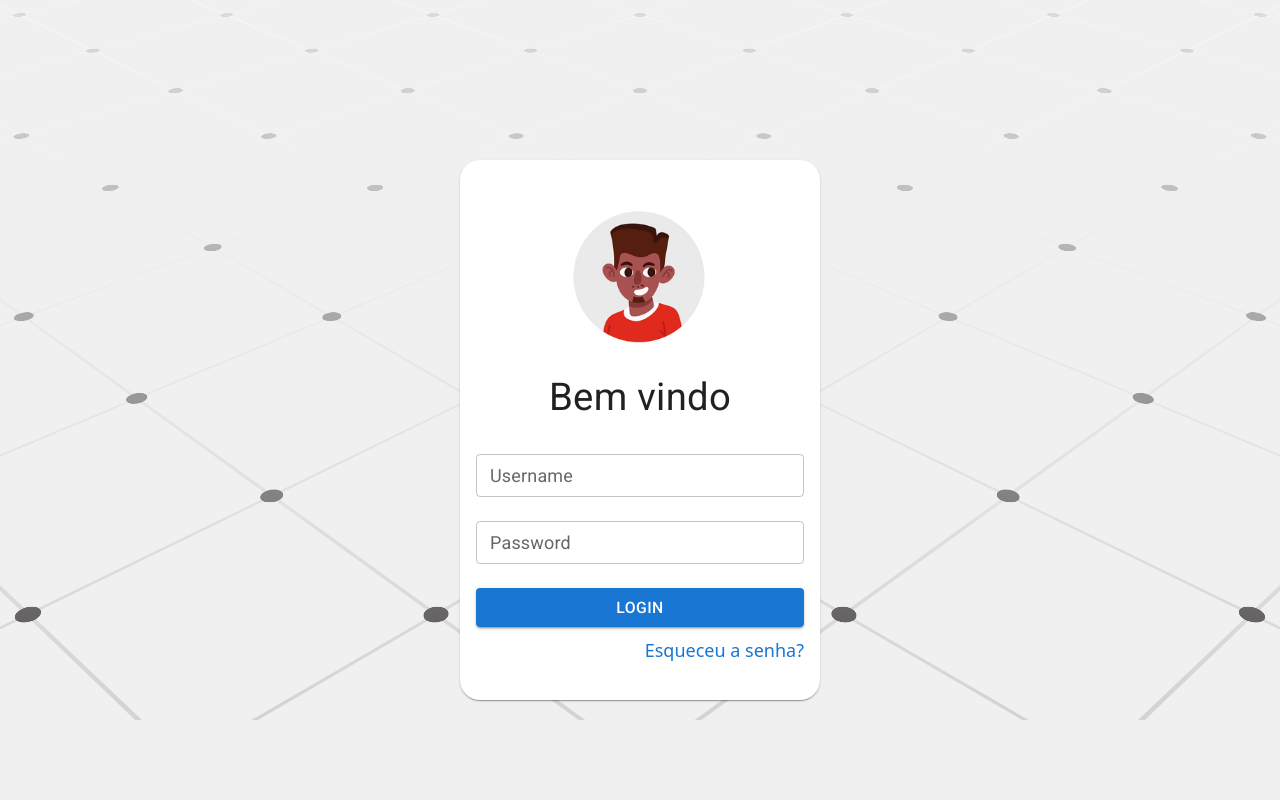
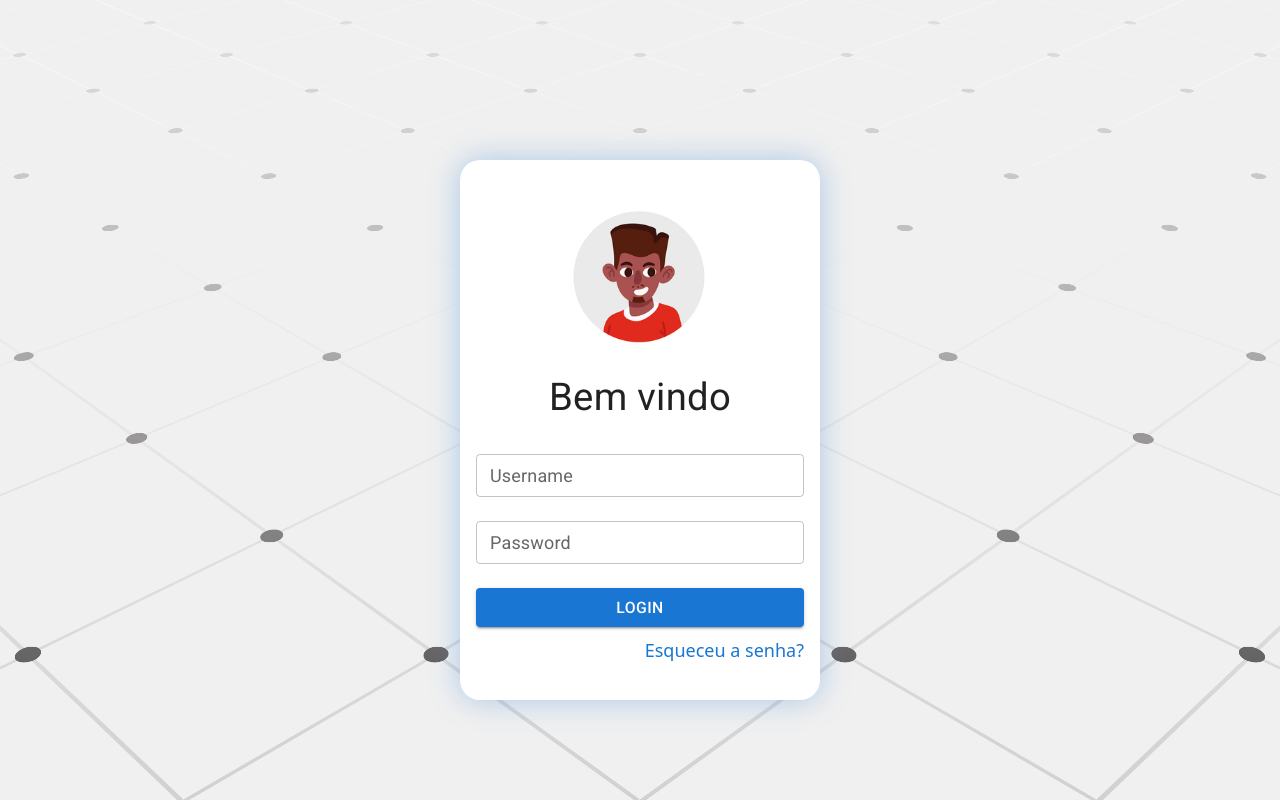
Before and after one commit to paulobaltieri/andromeda, a React (Vite) app: page / in a window 1280 px wide. Built offline with nearby package versions, Linux system fonts and the light colour scheme.

Commit message:
Ajuste do backgroud

```diff
--- a/src/components/alert/AlertComponent.jsx
+++ b/src/components/alert/AlertComponent.jsx
@@ -9,6 +9,6 @@ export function showError(message) {
     toast.error(message)
 }
 
-export function showSucess(message) {
+export function showSuccess(message) {
     toast.success(message)
 }
--- a/src/pages/Login/index.jsx
+++ b/src/pages/Login/index.jsx
@@ -1,7 +1,7 @@
 import { Avatar, Box, Button, Card, CardContent, Link, TextField, Typography } from "@mui/material";
 import { useState } from "react"
 import UserPicture from "/avatar/avatar02.jpg"
-import { showError, showSucess } from "../../components/alert/AlertComponent.jsx"
+import { showError, showSuccess } from "../../components/alert/AlertComponent.jsx"
 
 export default function Login() {
 
@@ -23,7 +23,7 @@ export default function Login() {
         else if (username.length < 5) {
             return showError("A usuario precisa ser maior")
         }
-        showSucess("Login efetuado com sucesso!")
+        showSuccess("Login efetuado com sucesso!")
 
     }
     return (
@@ -35,10 +35,11 @@ export default function Login() {
                 backgroundSize: "cover",
                 backgroundPosition: "center",
                 backgroundRepeat: "no-repeat",
-                minHeight: "90vh",
+                minHeight: "100vh",
             }}
         >
-            <Card sx={{ height: 540, width: 360, mt: 20, borderRadius: 5 }}>
+            {/*Form Login, aqui pode ser alterado a largura do card e o avatar */}
+            <Card sx={{ height: 540, width: 360, mt: 20, borderRadius: 5, boxShadow: "0px 0px 30px rgba(54, 134, 214, 0.38)" }}>
                 <Avatar
                     src="/avatar/avatar02.jpg"
                     sx={{
```
Also changed, not shown: public/backgroud02.jpg (added), public/backgroud03.jpg (added).
